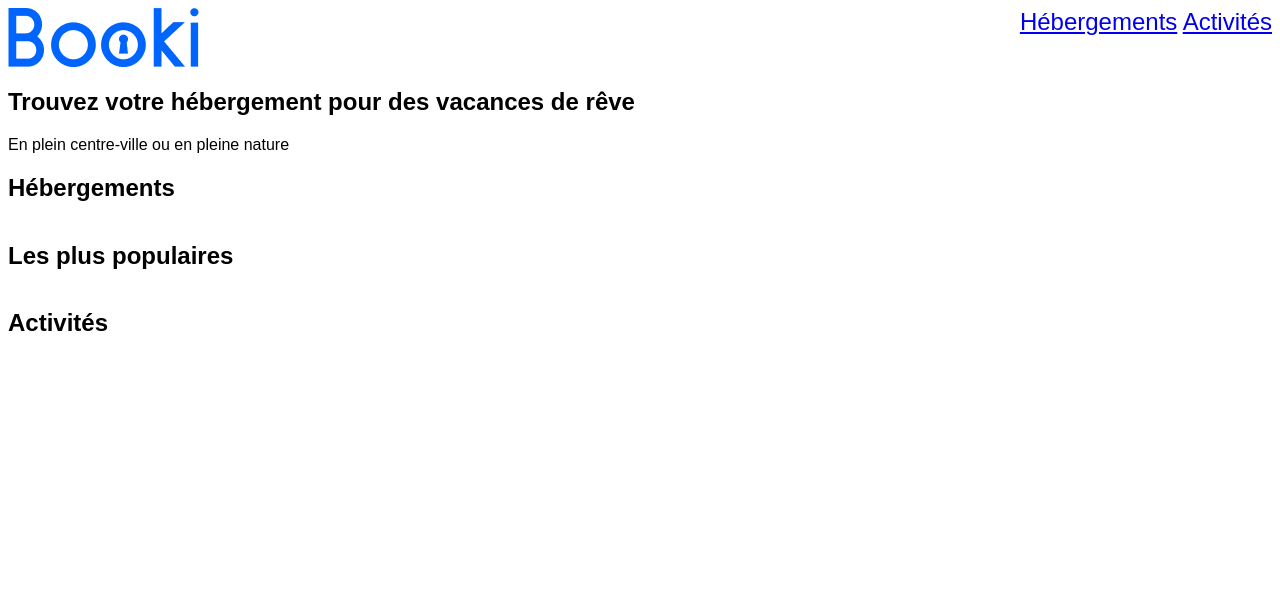
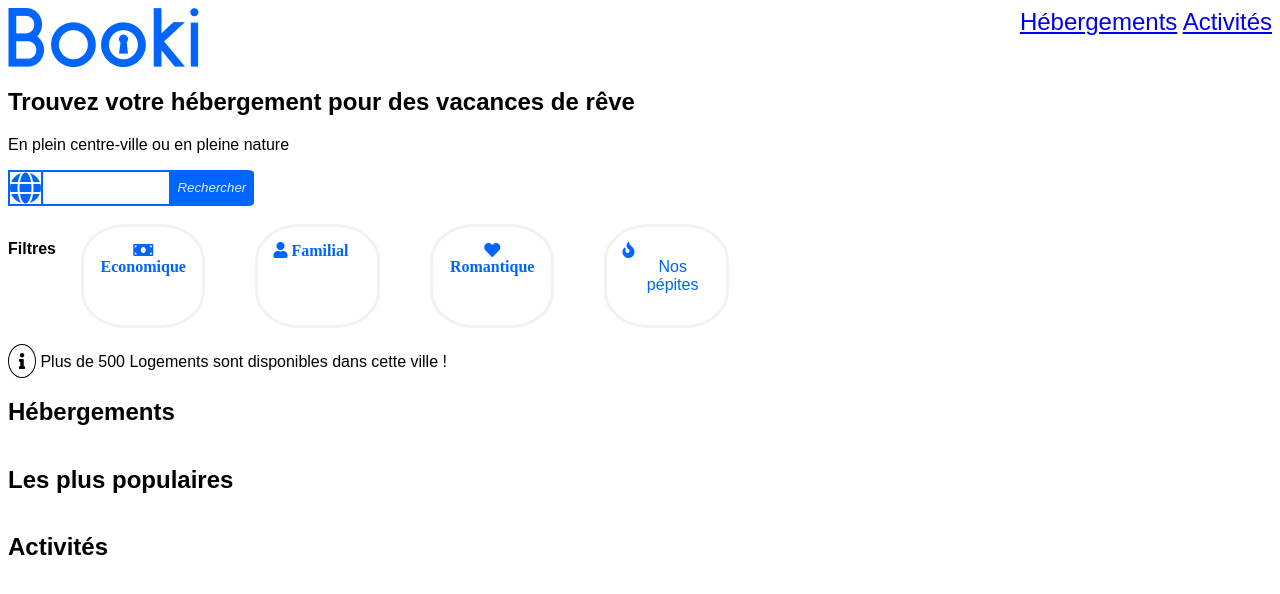
Before and after one commit to Bast57/projet_3, a plain HTML site: page index.html in a window 1280 px wide. Drawn offline with Linux system fonts and the light colour scheme; some icons are missing.

Commit message:
Section tête de page

```diff
--- a/index.html
+++ b/index.html
@@ -4,6 +4,7 @@
     <meta name="viewport" content="width=device-width, initial-scale=1.0">
     <title>Booki</title>
     <link rel="stylesheet" href="style.css">
+    <link rel="stylesheet" href="https://use.fontawesome.com/releases/v5.8.1/css/all.css" integrity="sha384-50oBUHEmvpQ+1lW4y57PTFmhCaXp0ML5d60M1M7uH2+nqUivzIebhndOJK28anvf" crossorigin="anonymous">
 </head>
 <header>
 
@@ -20,7 +21,31 @@
 <body>
     <section class="trouvez-hébergement">
         <h1>Trouvez votre hébergement pour des vacances de rêve</h1>
-        <p>En plein centre-ville ou en pleine nature</p>
+            <p>En plein centre-ville ou en pleine nature</p>
+                <section class="search">
+                    <i class="searchLogo fas fa-2x fa-solid fa-globe"></i>
+                    <input type="text" class="searchBarre">
+                    <button type="submit" class="searchButton">
+                        <i class="bordersearch">Rechercher</i>
+                    </button>
+                </section>
+                <br>
+        <section class="Filtres">
+            <p><strong>Filtres</strong></p>
+                <div class="filtreButton">
+                    <i class=" fas fa-money-bill"> Economique</i>
+                </div>
+                <div class="filtreButton">
+                    <i class="fas fa-user"> Familial</i>
+                </div>
+                <div class="filtreButton">
+                    <i class="fas fa-heart"> Romantique</i>
+                </div>
+                <div class="filtreButton">
+                    <i class="fas fa-fire"></i><p>Nos pépites</p>
+                </div>
+        </section>
+        <p><i class="infoLogo fas fa-info"></i> Plus de 500 Logements sont disponibles dans cette ville !</p>
     </section>
 
     <section class=".zone_marseille">
@@ -29,7 +54,8 @@
 
     <section class="zone_populaire">
         <h1>Les plus populaires</h1>
-        <i class="fa-solid fa-chart-line" aria-hidden="true"></i>
+           <i class="fas fa-chart column"></i>
+
     </section>
 
     <section class="zone_activités">
--- a/style.css
+++ b/style.css
@@ -29,6 +29,67 @@ header {
     font-size: 16px;
 }
 
+.search {
+    position: relative;
+    display: flex;
+}
+
+.searchLogo {
+    border: 2px solid var(--main-color);
+
+}
+
+.searchBarre {
+    width: 10%;
+    border: 2px solid var(--main-color);
+    border-left: none;
+    border-right: none;
+    padding: 5px;
+    outline: none;
+}
+
+.searchButton {
+    border: 2px solid var(--main-color);
+    color: var(--filter-bg-color);
+    background-color: var(--main-color);
+    border-radius: 0% 8% 8% 0%;
+}
+
+.searchButton:hover {
+    color: red;
+}
+
+.Filtres {
+    display: flex;
+    flex-direction: row;
+}
+
+.filtreButton {
+    border: solid var(--main-bg-color);
+    border-radius:35%;
+    width: 7%;
+    padding: 15px;
+    margin-left: 25px;
+    margin-right: 25px;
+    text-align: center;
+    color: var(--main-color);
+    display: flex;
+    position: row;
+
+}
+
+.filtreButton:hover {
+    color: var(--main-color);
+    border-color: var(--main-bg-color);
+}
+
+.infoLogo {
+    border: solid 1px;
+    border-radius: 50%;
+    background-color: white;
+    padding: 8px 10px 8px 10px;
+}
+
 .zone_marseille {
     display: flex;
 }
```
